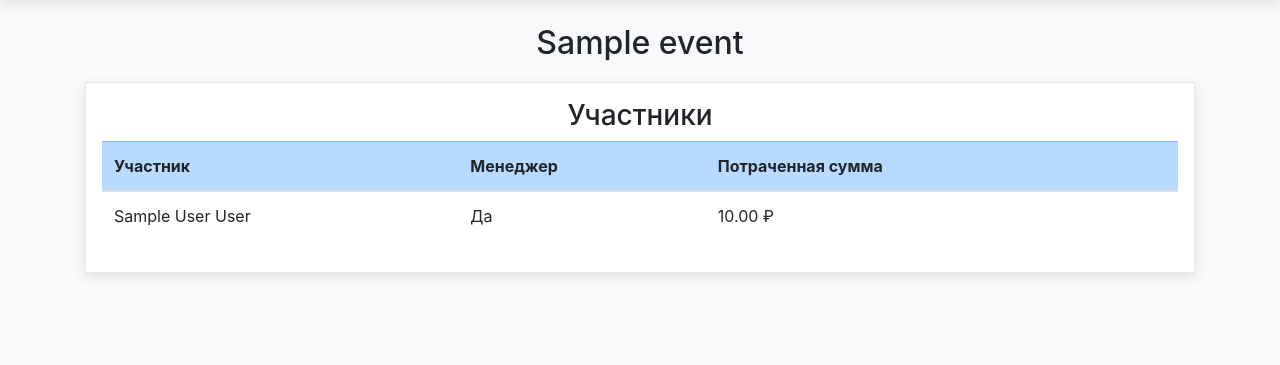
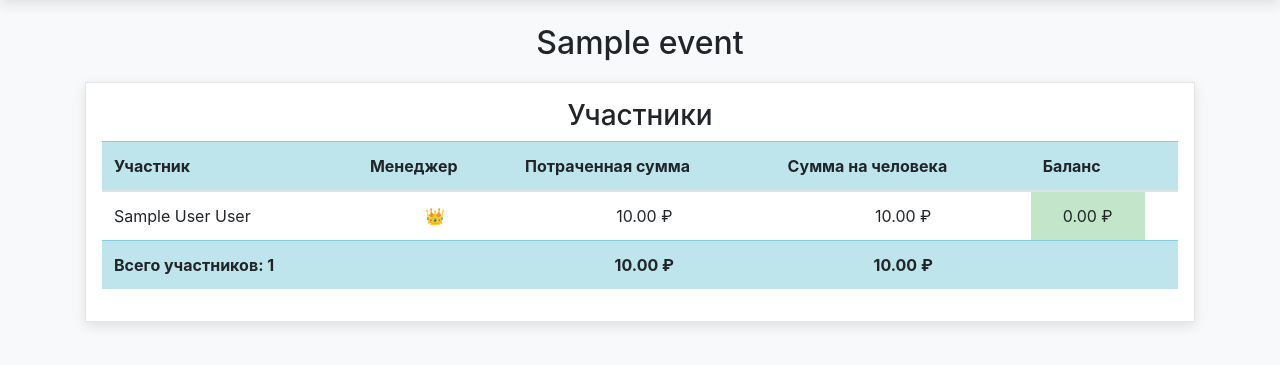
Before and after one commit to swedsss/web-project, a Flask app: page /events/1 in a window 1280 px wide. Shown: the part 61-426 px from the top of the page. Run offline with Flask 2, Linux system fonts and the light colour scheme; tables that the repository leaves empty hold one stand-in row (values such as "Sample post"); some libraries are stand-ins or nearby versions.

Commit message:
Подсчёт и отображение суммы на человека и баланса для каждого участника мероприятия

```diff
--- a/blueprints/events_bp.py
+++ b/blueprints/events_bp.py
@@ -1,8 +1,8 @@
-from flask import Blueprint, render_template, request, redirect
+from flask import Blueprint, render_template, request
 from flask_login import login_required, current_user
 from data import db_session
-from data.models import User, Event, Money
-from forms.events_forms import AddEventForm, EditEventForm, AddUserForm
+from data.models import Event, Money
+from forms.events_forms import AddEventForm, EditEventForm
 from constants import *
 
 
@@ -30,12 +30,11 @@ def add_event():
         event.is_private = form.is_private.data
         event.is_done = form.is_done.data
         current_user.events.append(event)
-        session.merge(current_user)
         money = Money()
         money.event_id = event.id
         money.user_id = current_user.id
         event.money_list.append(money)
-        session.merge(event)
+        session.merge(current_user)
         session.commit()
         params['success'] = f'Мероприятие "{event.title}" успешно создано'
     return render_template("event_form.html", **params)
@@ -82,6 +81,8 @@ def delete_event(event_id):
         params['error'] = f'Мероприятия с id {event_id} не существует'
         return render_template("base.html", **params)
     params['title'] = "Удалить мероприятие"
+    for money in event.money_list:
+        session.delete(money)
     params['success'] = f'Мероприятие "{event.title}" успешно удалено'
     session.delete(event)
     session.commit()
@@ -99,22 +100,46 @@ def show_event(event_id):
         params['error'] = f'Мероприятия с id {event_id} не существует'
         return render_template("base.html", **params)
 
+    event.update_dicts()
+
     members_list = []
     init_cost = 0.0
     for member in event.members:
-        money = session.query(Money).get((event.id, member.id))
-        cost = money.cost if money else init_cost
+        if member.id in event.sums_dict:
+            sums = event.sums_dict[member.id]
+        else:
+            sums = {
+                'cost': init_cost,
+                'avg': init_cost,
+                'balance': init_cost
+            }
+
         members_list.append({
             'id': member.id,
             'fullname': member.get_full_name(),
             'is_manager': member.id == event.manager_id,
-            'cost': cost,
-            'cost_text': f'{cost:.2f}'
+            'cost': sums['cost'],
+            'cost_text': f"{sums['cost']:.2f}",
+            'avg': sums['avg'],
+            'avg_text': f"{sums['avg']:.2f}",
+            'balance': sums['balance'],
+            'balance_text': f"{sums['balance']:.2f}",
         })
+        members_list.sort(key=lambda d: (not d['is_manager'], d['id']))
+
+    total_dict = {
+        'count': event.sums_total_dict['count'],
+        'cost_text': f"{event.sums_total_dict['cost']:.2f}",
+        'avg_text': f"{event.sums_total_dict['avg']:.2f}",
+        'avg_plus': event.sums_total_dict['avg_plus'],
+        'avg_plus_text': f"{event.sums_total_dict['avg_plus']:.2f}"
+    }
+
     params['title'] = event.title
     params['event_id'] = event_id
     params['manager_id'] = event.manager_id
     if current_user.is_authenticated:
         params['is_event_member'] = current_user in event.members
     params['members_list'] = members_list
+    params['total_dict'] = total_dict
     return render_template("event.html", **params)
--- a/data/models.py
+++ b/data/models.py
@@ -30,6 +30,10 @@ class User(SqlAlchemyBase, UserMixin, SerializerMixin):
         return f"{self.name} {self.surname}"
 
 
+def float_to_sum(f):
+    return round(floor(f * 100) / 100, 2)
+
+
 class Event(SqlAlchemyBase, SerializerMixin):
     __tablename__ = "events"
 
@@ -41,6 +45,56 @@ class Event(SqlAlchemyBase, SerializerMixin):
 
     members = orm.relationship("User", secondary="members", back_populates="events")
     money_list = orm.relationship("Money", back_populates="event")
+
+    sums_dict = {}
+    sums_total_dict = {}
+
+    def update_dicts(self):
+        self.__fill_sums_dicts()
+
+    def __fill_sums_dicts(self):
+        self.sums_dict.clear()
+        self.sums_total_dict.clear()
+
+        for member in self.members:
+            self.sums_dict[member.id] = {
+                'cost': 0.0,
+                'avg': 0.0,
+                'balance': 0.0
+            }
+
+        for money in self.money_list:
+            if money.user_id not in self.sums_dict:
+                continue
+            self.sums_dict[money.user_id] = {
+                'cost': money.cost,
+                'avg': 0.0,
+                'balance': 0.0
+            }
+
+        total_cost = 0.0
+        for sums in self.sums_dict.values():
+            total_cost += sums['cost']
+        count = len(self.sums_dict)
+        avg = float_to_sum(total_cost / count)
+
+        total_avg = 0.0
+        for sums in self.sums_dict.values():
+            sums['avg'] = avg
+            total_avg += avg
+
+        if total_avg != total_cost:
+            self.sums_dict[self.manager_id]['avg'] += round(total_cost - total_avg, 2)
+
+        for sums in self.sums_dict.values():
+            sums['balance'] = float_to_sum(sums['cost'] - sums['avg'])
+
+        self.sums_total_dict = {
+            'count': count,
+            'cost': total_cost,
+            'avg': avg,
+            'avg_plus': total_cost - total_avg,
+        }
 
 
 class Member(SqlAlchemyBase):
--- a/main.py
+++ b/main.py
@@ -53,7 +53,7 @@ def root():
 
     session = db_session.create_session()
 
-    events = session.query(Event).all()
+    events = session.query(Event).order_by(Event.id.desc())
     # if current_user.is_authenticated:
     #     events = session.query(Event).join(EventUser) \
     #         .filter((Event.is_private == False) & (Event.is_done == False)
--- a/static/css/style.css
+++ b/static/css/style.css
@@ -12,7 +12,7 @@ main .title {
     background-color: white;
     border: 1px solid rgba(0, 0, 0, 0.1);
     box-shadow: 0 4px 12px rgba(0, 0, 0, 0.1);
-    margin-bottom: 20px;
+    margin: 20px 0;
 }
 
 .form-container {
--- a/templates/event.html
+++ b/templates/event.html
@@ -3,23 +3,36 @@
 {% block content %}
 <div class="event-container">
 
-    <div class="general-block members-block">
+    <div class="general-block">
         <h3 class="text-center">Участники</h3>
         <table class="table">
-            <thead class="table-primary">
+            <thead class="table-info">
             <tr>
                 <th scope="col">Участник</th>
                 <th scope="col">Менеджер</th>
                 <th scope="col">Потраченная сумма</th>
+                <th scope="col">Сумма на человека</th>
+                <th scope="col">Баланс</th>
                 <th scope="col"></th>
             </tr>
             </thead>
             <tbody>
             {% for member in members_list %}
-            <tr>
-                <td>{{ member['fullname'] }}</td>
-                <td>{% if member.is_manager %}Да{% else %}Нет{% endif %}</td>
-                <td>{{ member['cost_text'] }} &#8381;</td>
+            <tr class="{% if current_user.is_authenticated
+                    and current_user.id == member['id'] %}font-weight-bold bg-light{% endif %}">
+                <td class="align-middle">{{ member['fullname'] }}</td>
+                <td class="align-middle text-center">
+                    {% if member['is_manager'] %}&#128081;{% endif %}</td>
+                <td class="align-middle text-center">{{ member['cost_text'] }} &#8381;</td>
+                <td class="align-middle text-center">{{ member['avg_text'] }} &#8381;</td>
+                <td class="align-middle text-center
+                           {% if member['balance'] < 0 %}
+                             table-danger
+                           {% elif member['balance'] > 0 %}
+                             table-warning
+                           {% else %}
+                             table-success
+                           {% endif %}">{{ member['balance_text'] }} &#8381;</td>
                 <td>
                     {% if current_user.is_authenticated
                     and current_user.id in [manager_id, member['id']] %}
@@ -33,9 +46,23 @@
                 </td>
             </tr>
             {% endfor %}
+            <tr class="table-info font-weight-bold">
+                <td class="align-middle">Всего участников: {{ total_dict['count'] }}</td>
+                <td></td>
+                <td class="align-middle text-center">{{ total_dict['cost_text'] }} &#8381;</td>
+                <td class="align-middle text-center">
+                    {{ total_dict['avg_text'] }} &#8381;
+                    {% if total_dict['avg_plus'] > 0 %}
+                        (+{{ total_dict['avg_plus_text'] }} &#8381;)
+                    {%endif%}
+                </td>
+                <td></td>
+                <td></td>
+            </tr>
             </tbody>
         </table>
-        <div class="d-flex justify-content-end">
+        <div class="d-flex justify-content-between">
+            <div>
                 {% if current_user.is_authenticated and current_user.id == manager_id %}
                 <a class="btn btn-success" href="/members/invite_user/{{ event_id }}">Пригласить
                     пользователя</a>
@@ -47,6 +74,8 @@
                 </a>
                 {% endif %}
             </div>
+            <div></div>
+        </div>
     </div>
 
 </div>
--- a/templates/event_list.html
+++ b/templates/event_list.html
@@ -2,6 +2,9 @@
 
 {% block content %}
 <div class="event-list-container">
+    <div class="d-flex justify-content-center">
+        <a class="btn btn-success" href="/events/add">Добавить мероприятие</a>
+    </div>
     {% for event in event_list %}
     <div class="general-block event-block">
         <div class="p-1 text-center text-white
```
Lines whose indentation alone changed are shown as unchanged.
